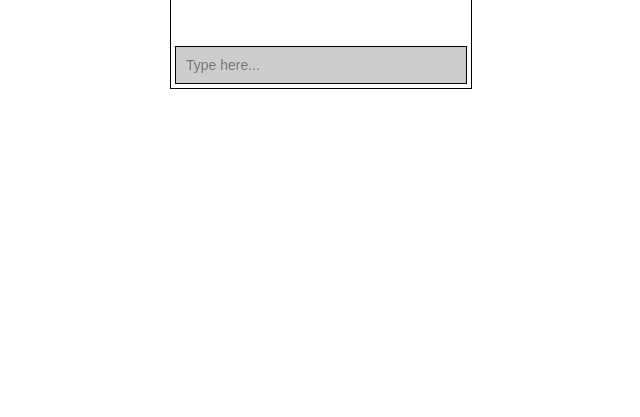
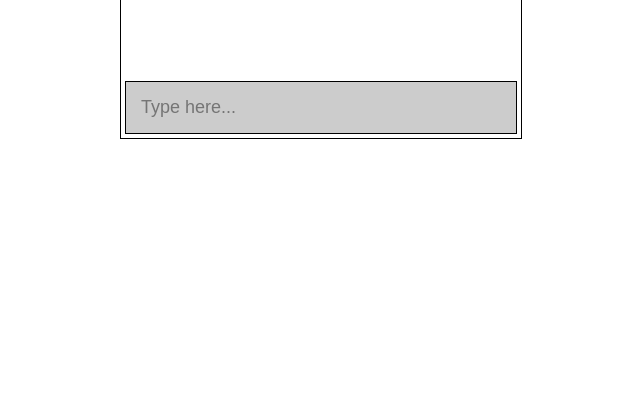
Before and after one commit to lvasilyev/vuebox, a website: page index.html in a window 1280 px wide. Shown: the part 383-800 px from the top of the page, without its empty margins (319-959 px from the left). Drawn offline with nearby package versions, Linux system fonts and the light colour scheme.

Commit message:
Lesson 1.0 - End

```diff
--- a/css/style.css
+++ b/css/style.css
@@ -4,8 +4,8 @@
 
 #app {
     position: absolute;
-    width: 300px;
-    height: 142px;
+    width: 400px;
+    height: 242px;
     border: 1px solid black;
     top: 0px;
     bottom: 0px;
@@ -18,19 +18,19 @@
     position: absolute;
     top: 10px;
     left: 10px;
-    font-size: 22px;
+    font-size: 32px;
     font-weight: normal;
 }
 
 #app input {
     position: absolute;
-    top: 100px;
+    top: 185px;
     box-sizing: content-box;
-    padding: 10px;
-    width: 270px;
+    padding: 15px;
+    width: 360px;
     left: 4px;
     outline: none;
     border: 1px solid;
     background-color: rgba(0, 0, 0, 0.2);
-    font-size: 14px;
+    font-size: 18px;
 }
```
